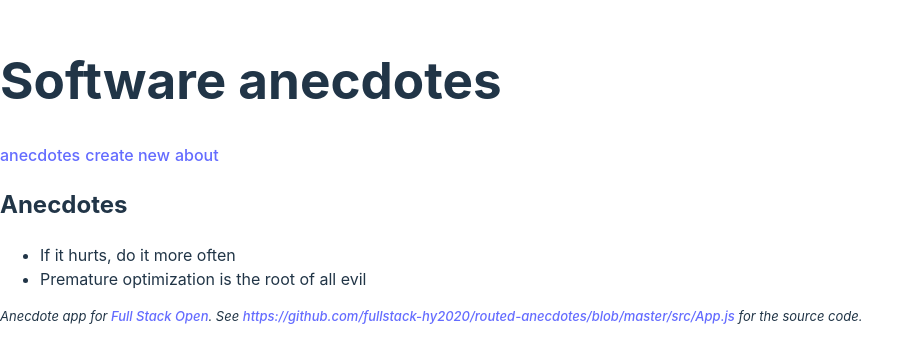
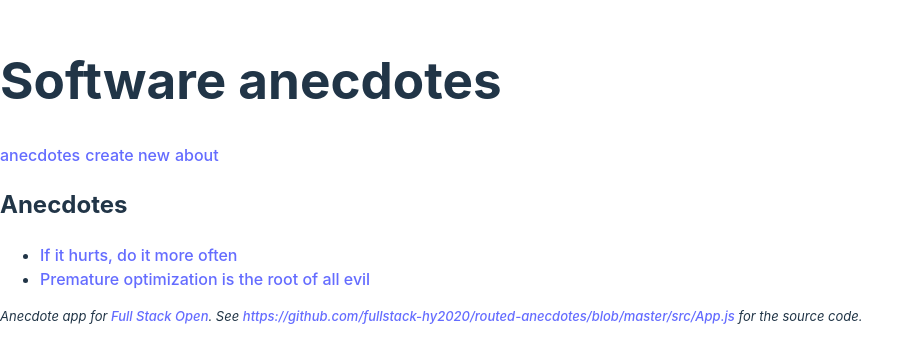
Before and after one commit to bgocap/FSOE2-7, a React (Vite) app in the folder routed-anecdotes/: page / in a window 1280 px wide. Shown: the part 228-590 px from the top of the page, without its empty margins (0-921 px from the left). Built offline with nearby package versions, Linux system fonts and the light colour scheme.

Commit message:
Exercise 7.2

```diff
--- a/routed-anecdotes/src/App.jsx
+++ b/routed-anecdotes/src/App.jsx
@@ -1,6 +1,7 @@
 import {
   useMatch,
-  Routes, Route, Link
+  Routes, Route, Link,
+  Navigate, useParams, useNavigate
 } from 'react-router-dom'
 import { useState } from 'react'
 
@@ -21,9 +22,20 @@
   <div>
     <h2>Anecdotes</h2>
     <ul>
-      {anecdotes.map(anecdote => <li key={anecdote.id} >{anecdote.content}</li>)}
+      {anecdotes.map(anecdote =>
+      <li key={anecdote.id} >
+        <Link to={`/anecdotes/${anecdote.id}`}>{anecdote.content}</Link>
+      </li>)}
     </ul>
   </div>
+)
+
+const Anecdote = ({ anecdote }) =>(
+  <>
+    <h2>{anecdote.content}</h2>
+    <div>has: {anecdote.votes} votes</div>
+    <div>for more info see: <a href={`${anecdote.info}`}>{anecdote.info}</a></div>
+  </>
 )
 
 const About = () => (
@@ -128,6 +140,11 @@
     setAnecdotes(anecdotes.map(a => a.id === id ? voted : a))
   }
 
+  const match = useMatch('/anecdotes/:id')
+  const anecdote = match
+    ? anecdotes.find(anecdote => anecdote.id === Number(match.params.id))
+    : null
+
   return (
     <div>
       <h1>Software anecdotes</h1>
@@ -135,6 +152,7 @@
       <Menu />
       <Routes>
         <Route path="/" element={<AnecdoteList anecdotes={anecdotes} />}/>
+        <Route path="/anecdotes/:id" element={<Anecdote anecdote={anecdote} />}/>
         <Route path="/about" element={<About anecdotes={anecdotes} />}/>
         <Route path="/createNew" element={<CreateNew addNew={addNew} />}/>
       </Routes>
```
Also changed, not shown: 1 other file (tests, documents, lock files or other folders).
